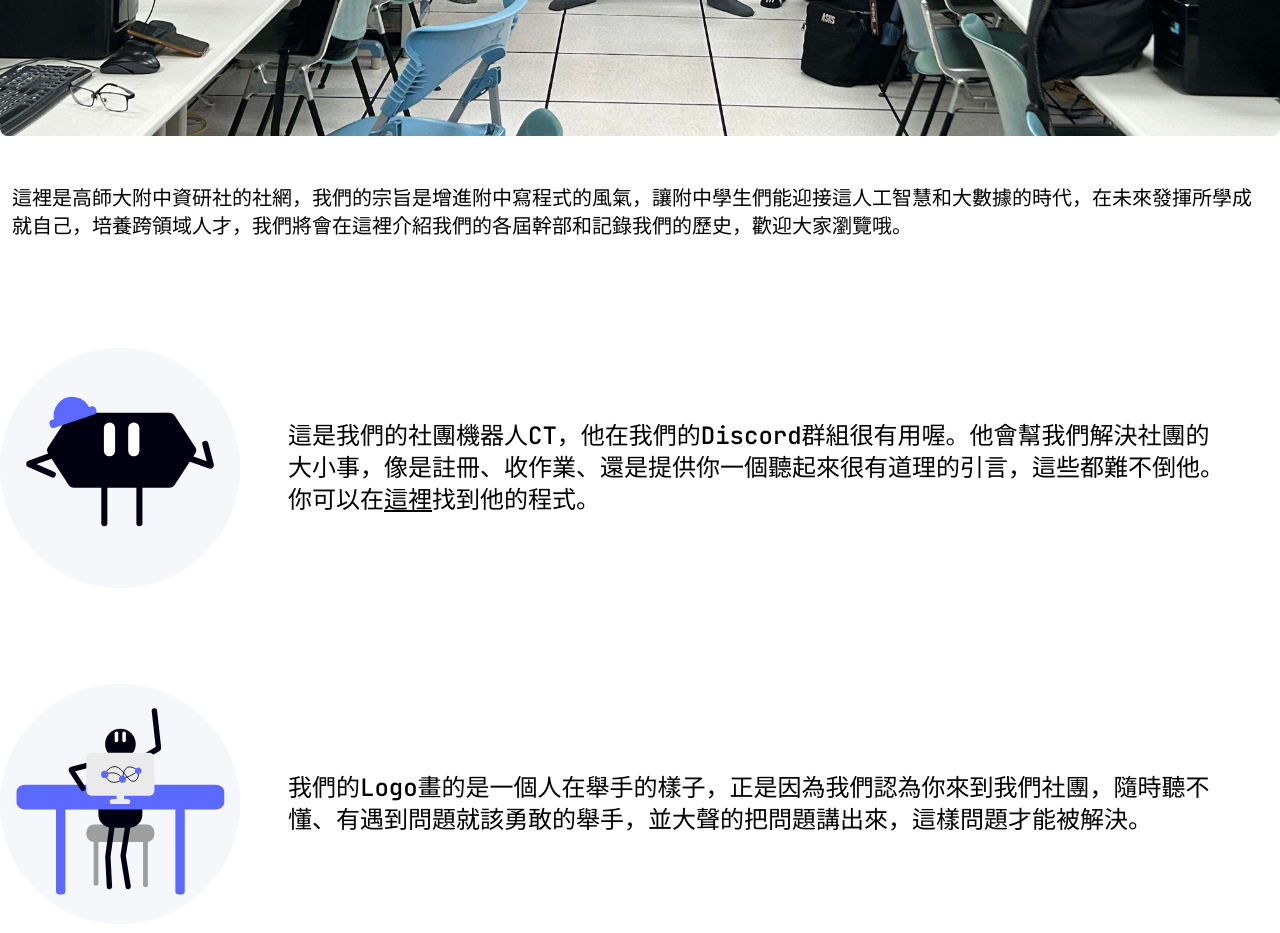
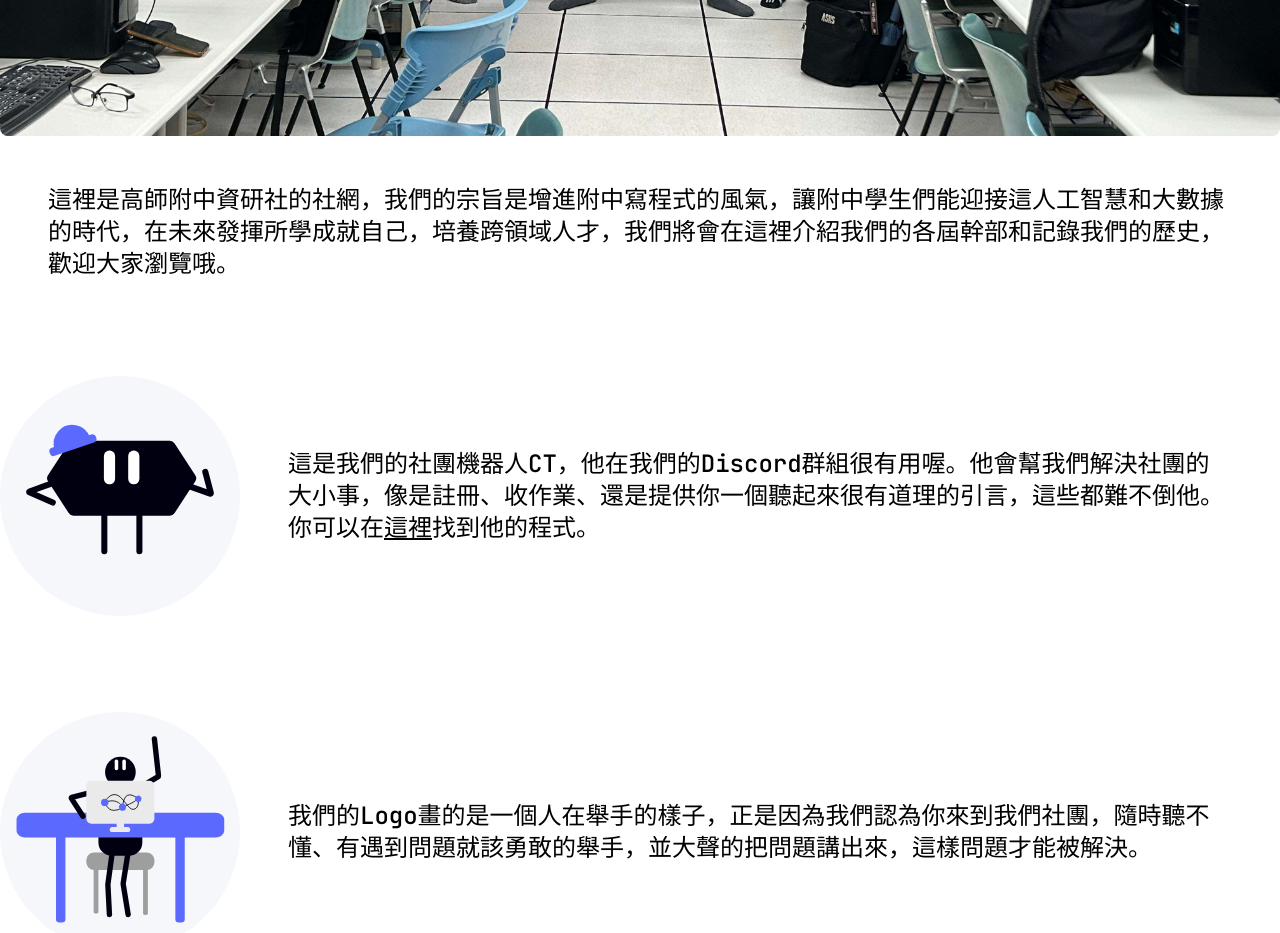
Before and after one commit to Clydinite/ClubWebsite, a SvelteKit app: page / in a window 1280 px wide. Shown: the part 920-1853 px from the top of the page. Built offline with nearby package versions, Linux system fonts and the light colour scheme.

Commit message:
fixed inconsistent design

```diff
--- a/src/routes/+page.svelte
+++ b/src/routes/+page.svelte
@@ -1,6 +1,6 @@
 <img class="md:rounded-lg" src="我們社團.jpg" alt="when we first met" />
-<p class="py-12 m-3 mt-0 text-xl">
-	這裡是高師大附中資研社的社網，我們的宗旨是增進附中寫程式的風氣，讓附中學生們能迎接這人工智慧和大數據的時代，在未來發揮所學成就自己，培養跨領域人才，我們將會在這裡介紹我們的各屆幹部和記錄我們的歷史，歡迎大家瀏覽哦。
+<p class="mx-12 my-12 text-2xl">
+	這裡是高師附中資研社的社網，我們的宗旨是增進附中寫程式的風氣，讓附中學生們能迎接這人工智慧和大數據的時代，在未來發揮所學成就自己，培養跨領域人才，我們將會在這裡介紹我們的各屆幹部和記錄我們的歷史，歡迎大家瀏覽哦。
 </p>
 <div class="flex py-12 flex-col md:flex-row">
 	<img src="/CT-Bot.svg" class="h-60 w-60 mx-auto" alt="CodeTogether Bot" />
```
